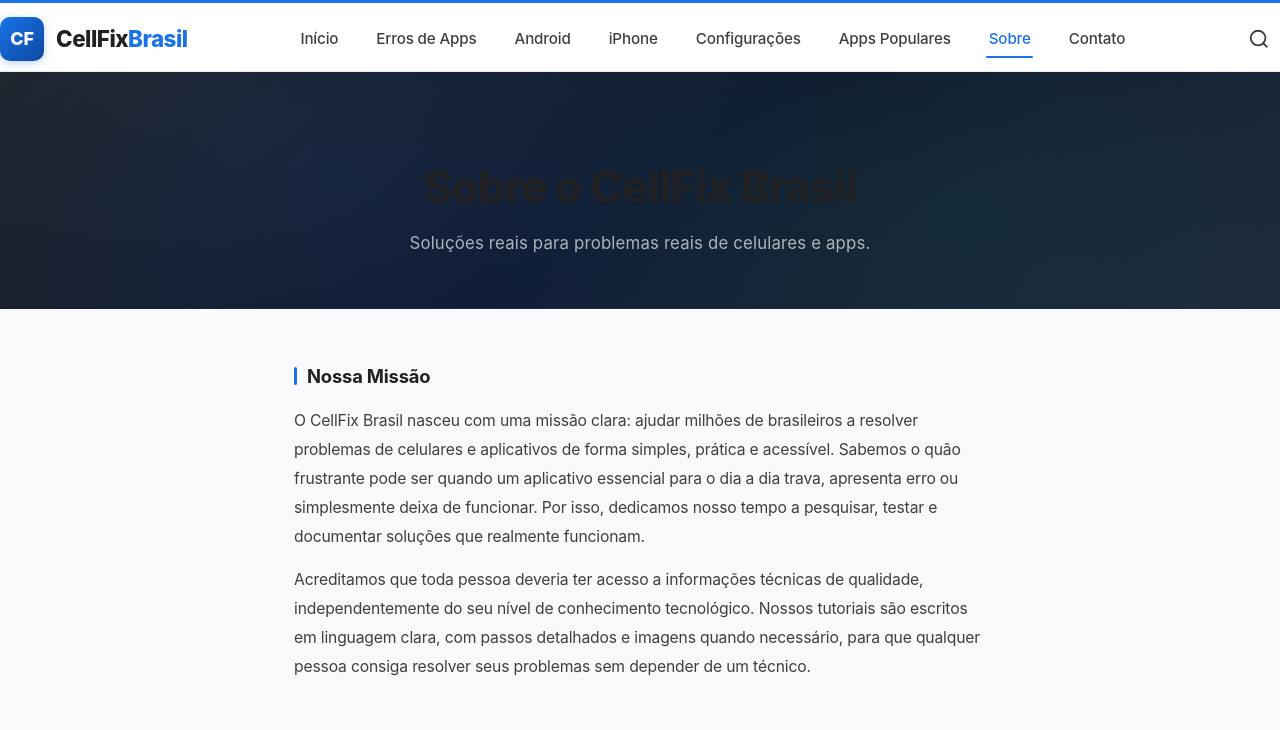
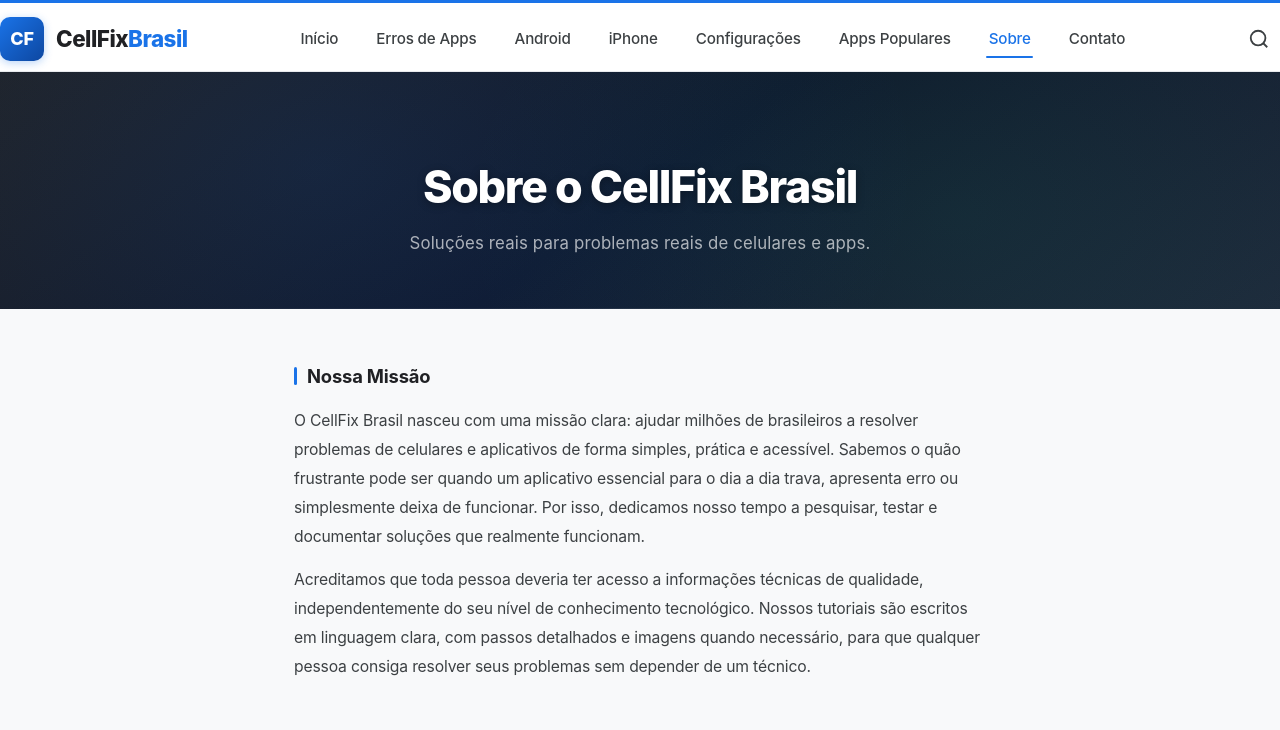
Before and after one commit to FranciscoDGA/cellfix, a plain HTML site: page sobre.html in a window 1280 px wide. Shown: the top 730 px of the page. Drawn offline with Linux system fonts and the light colour scheme.

Commit message:
Adiciona text-shadow ao titulo do hero para maior visibilidade

```diff
--- a/css/style.css
+++ b/css/style.css
@@ -908,6 +908,8 @@
   letter-spacing: -0.03em;
   position: relative;
   z-index: 1;
+  color: #ffffff;
+  text-shadow: 0 2px 8px rgba(0,0,0,0.3);
 }
 .about-hero p {
   font-size: 1.05rem;
```
